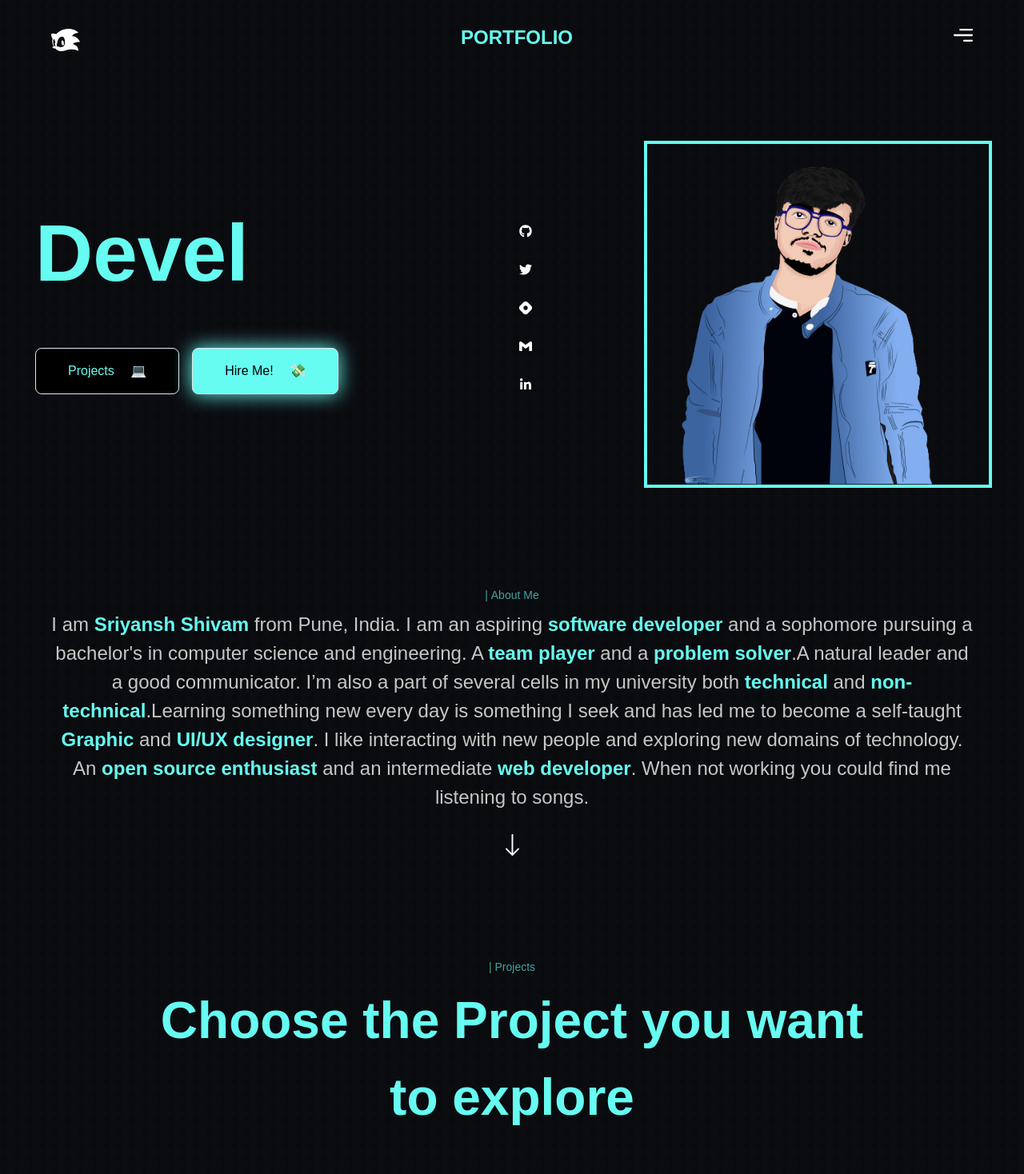
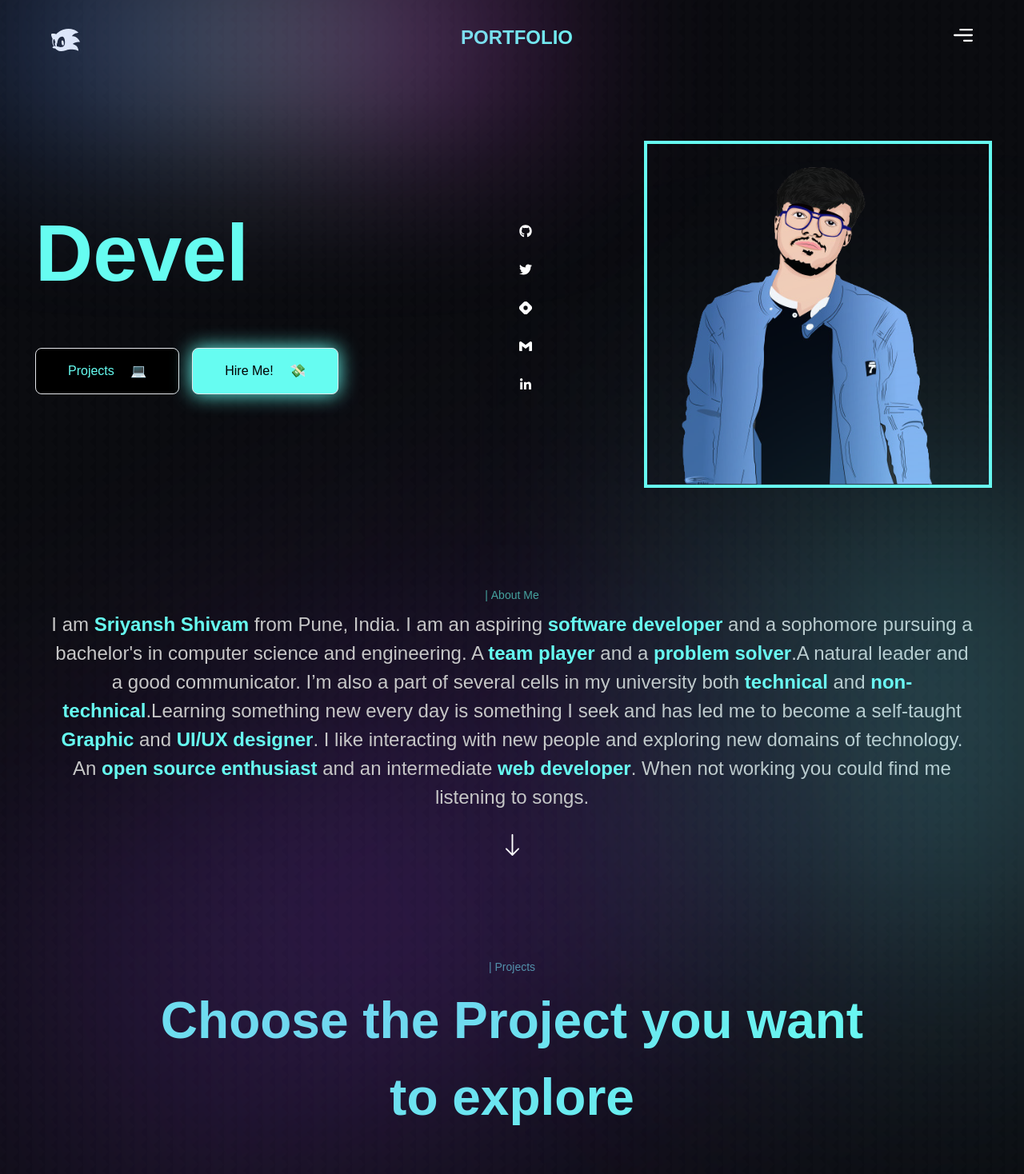
Before and after one commit to SoNiC-HeRE/Personal-Portfolio, a Next.js app: page / in a window 1280 px wide. Shown: the top 1468 px of the page at 80% size. Built offline with nearby package versions, Linux system fonts and the light colour scheme; a web font is replaced by a local one.

Commit message:
Added Gradients

```diff
--- a/styles/globals.css
+++ b/styles/globals.css
@@ -15,7 +15,7 @@
   background-repeat: repeat;
 }
 
-/*.gradient-01 {
+.gradient-01 {
   background-image: linear-gradient(
     270deg,
     hsl(295deg 76% 51%) 0%,
@@ -64,7 +64,7 @@
   -webkit-backdrop-filter: blur(12px);
 }
 
-/*.gradient-03 {
+.gradient-03 {
   position: absolute;
   width: 404px;
   height: 800px;
```
